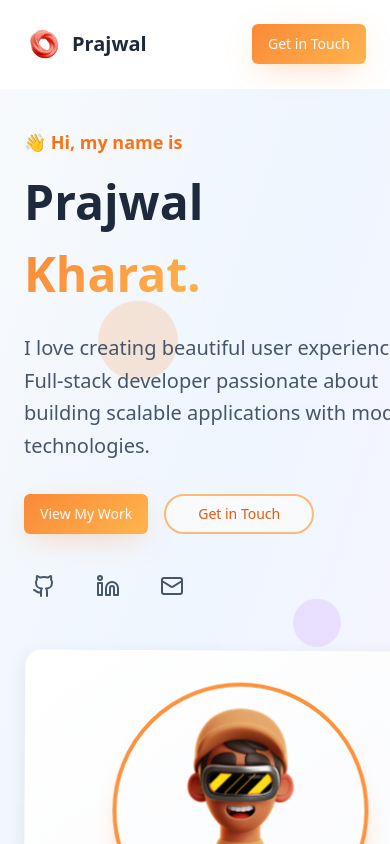
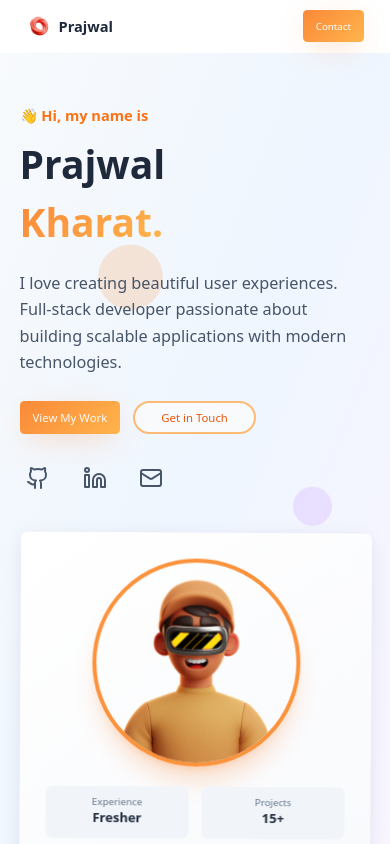
Before and after one commit to prajwalkharat/Prajwal-Kharat-Portfolio, a React (Vite) app: page / in a window 390 px wide. Shown: the top 844 px of the page. Built offline with nearby package versions, Linux system fonts and the light colour scheme.

Commit message:
Add responsive design and resume download
Implement responsive design across the website, enhance the portfolio section background, and add a black text color to the download resume button. A direct download link for the resume from Google Drive will also be implemented.

```diff
--- a/src/components/Navigation.tsx
+++ b/src/components/Navigation.tsx
@@ -21,10 +21,10 @@ const Navigation = () => {
   };
 
   return (
-    <nav className={`nav-3d ${scrolled ? 'py-4' : 'py-6'}`}>
-      <div className="max-w-7xl mx-auto px-6 flex justify-between items-center">
+    <nav className={`nav-3d ${scrolled ? 'py-2 md:py-4' : 'py-3 md:py-6'}`}>
+      <div className="max-w-7xl mx-auto px-4 md:px-6 flex justify-between items-center">
         <div className="flex items-center space-x-2">
-          <div className="w-10 h-10 rounded-lg overflow-hidden">
+          <div className="w-8 md:w-10 h-8 md:h-10 rounded-lg overflow-hidden">
             <img
               src="/twisted-torus-abstract-shapes.png"
               alt="Logo"
@@ -34,7 +34,7 @@ const Navigation = () => {
               loading="eager"
             />
           </div>
-          <span className="font-bold text-xl text-slate-800">Prajwal</span>
+          <span className="font-bold text-lg md:text-xl text-slate-800">Prajwal</span>
         </div>
 
         <div className="hidden md:flex space-x-8">
@@ -51,9 +51,10 @@ const Navigation = () => {
 
         <Button
           onClick={() => scrollToSection("contact")}
-          className="btn-hero"
+          className="btn-hero text-xs md:text-sm px-4 md:px-6 py-2 md:py-3"
         >
-          Get in Touch
+          <span className="hidden sm:inline">Get in Touch</span>
+          <span className="sm:hidden">Contact</span>
         </Button>
       </div>
     </nav>
--- a/src/components/Portfolio.tsx
+++ b/src/components/Portfolio.tsx
@@ -82,22 +82,22 @@ const Portfolio = () => {
     : projects.filter(project => project.category === activeFilter);
 
   return (
-    <section id="portfolio" className="py-24 bg-gradient-to-br from-slate-50 via-white to-blue-50">
-      <div className="max-w-7xl mx-auto px-6">
+    <section id="portfolio" className="py-12 md:py-24 bg-gradient-to-br from-blue-100 via-purple-50 to-indigo-100">
+      <div className="max-w-7xl mx-auto px-4 md:px-6">
         {/* Header */}
-        <div className="text-center mb-16">
-          <div className="text-orange-500 font-semibold text-lg mb-4">Portfolio</div>
-          <h2 className="text-4xl lg:text-5xl font-bold text-slate-800 mb-6">
+        <div className="text-center mb-8 md:mb-16">
+          <div className="text-orange-500 font-semibold text-base md:text-lg mb-4">Portfolio</div>
+          <h2 className="text-2xl md:text-4xl lg:text-5xl font-bold text-slate-800 mb-4 md:mb-6 px-4">
             Some things I've <span className="text-gradient">worked on</span>
           </h2>
-          <p className="text-xl text-slate-600 max-w-3xl mx-auto leading-relaxed">
+          <p className="text-base md:text-xl text-slate-600 max-w-3xl mx-auto leading-relaxed px-4">
             A collection of projects that showcase my development journey and technical expertise across various technologies.
           </p>
         </div>
 
         {/* Filter Buttons with smooth scroll */}
         <div
-          className="flex flex-wrap justify-center gap-4 mb-12"
+          className="flex flex-wrap justify-center gap-2 md:gap-4 mb-8 md:mb-12 px-4"
           role="tablist"
           aria-label="Project categories"
         >
@@ -106,7 +106,7 @@ const Portfolio = () => {
               key={filter.id}
               onClick={() => setActiveFilter(filter.id)}
               variant={activeFilter === filter.id ? "default" : "outline"}
-              className={`rounded-full px-6 py-2 transition-all duration-300 focus:outline-none focus:ring-2 focus:ring-offset-2 focus:ring-orange-500 ${
+              className={`rounded-full px-3 md:px-6 py-1 md:py-2 text-sm md:text-base transition-all duration-300 focus:outline-none focus:ring-2 focus:ring-offset-2 focus:ring-orange-500 ${
                 activeFilter === filter.id
                   ? "btn-hero shadow-lg text-white"
                   : "border-slate-300 hover:border-orange-400 hover:bg-orange-50 focus:ring-offset-slate-50 text-black"
@@ -121,7 +121,7 @@ const Portfolio = () => {
         </div>
 
         {/* Projects Grid */}
-        <div className="grid md:grid-cols-2 lg:grid-cols-3 gap-8">
+        <div className="grid grid-cols-1 md:grid-cols-2 lg:grid-cols-3 gap-4 md:gap-8 px-4 md:px-0">
           {filteredProjects.map((project, index) => (
             <div
               key={project.id}
@@ -137,7 +137,7 @@ const Portfolio = () => {
             >
               {/* Project Image with 3D effect */}
               <div
-                className="relative overflow-hidden rounded-2xl h-48 transition-transform duration-500 group-hover:shadow-2xl"
+                className="relative overflow-hidden rounded-xl md:rounded-2xl h-32 md:h-48 transition-transform duration-500 group-hover:shadow-2xl"
                 style={{
                   transformStyle: 'preserve-3d',
                   transform: 'translateZ(0)',
@@ -153,8 +153,8 @@ const Portfolio = () => {
                 <div className="absolute inset-0 bg-black/20" />
                 <div className="absolute inset-0 flex items-center justify-center">
                   <div className="text-white text-center">
-                    <div className="text-4xl font-bold mb-2">{project.title.split(' ')[0]}</div>
-                    <div className="text-sm opacity-90">Project Preview</div>
+                    <div className="text-2xl md:text-4xl font-bold mb-1 md:mb-2">{project.title.split(' ')[0]}</div>
+                    <div className="text-xs md:text-sm opacity-90">Project Preview</div>
                   </div>
                 </div>
 
@@ -172,22 +172,22 @@ const Portfolio = () => {
               </div>
 
               {/* Project Content */}
-              <div className="p-6 space-y-4 bg-white rounded-b-2xl shadow-md transition-all duration-500 group-hover:shadow-xl">
+              <div className="p-3 md:p-6 space-y-2 md:space-y-4 bg-white rounded-b-xl md:rounded-b-2xl shadow-md transition-all duration-500 group-hover:shadow-xl">
                 <div>
-                  <h3 className="text-xl font-bold text-slate-800 mb-2 group-hover:text-orange-600 transition-colors">
+                  <h3 className="text-lg md:text-xl font-bold text-slate-800 mb-1 md:mb-2 group-hover:text-orange-600 transition-colors">
                     {project.title}
                   </h3>
-                  <p className="text-slate-600 text-sm leading-relaxed">
+                  <p className="text-slate-600 text-xs md:text-sm leading-relaxed">
                     {project.description}
                   </p>
                 </div>
 
                 {/* Technologies */}
-                <div className="flex flex-wrap gap-2">
+                <div className="flex flex-wrap gap-1 md:gap-2">
                   {project.technologies.map((tech) => (
                     <span
                       key={tech}
-                      className="px-3 py-1 bg-slate-100 text-slate-700 text-xs font-medium rounded-full hover:bg-orange-100 hover:text-orange-700 transition-colors"
+                      className="px-2 md:px-3 py-1 bg-slate-100 text-slate-700 text-xs font-medium rounded-full hover:bg-orange-100 hover:text-orange-700 transition-colors"
                     >
                       {tech}
                     </span>
@@ -195,10 +195,10 @@ const Portfolio = () => {
                 </div>
 
                 {/* Metrics */}
-                <div className="space-y-2">
+                <div className="space-y-1 md:space-y-2">
                   {project.metrics.map((metric, i) => (
-                    <div key={i} className="flex items-center text-sm text-slate-600">
-                      <div className="w-2 h-2 bg-green-500 rounded-full mr-3" />
+                    <div key={i} className="flex items-center text-xs md:text-sm text-slate-600">
+                      <div className="w-1.5 md:w-2 h-1.5 md:h-2 bg-green-500 rounded-full mr-2 md:mr-3" />
                       {metric}
                     </div>
                   ))}
@@ -212,22 +212,32 @@ const Portfolio = () => {
         </div>
 
         {/* Call to Action */}
-        <div className="text-center mt-16">
-          <div className="card-3d p-8 bg-gradient-to-br from-orange-500 to-red-600 text-white max-w-2xl mx-auto">
-            <h3 className="text-2xl font-bold mb-4">Want to see more?</h3>
-            <p className="mb-6 text-orange-100">
+        <div className="text-center mt-8 md:mt-16 px-4">
+          <div className="card-3d p-4 md:p-8 bg-gradient-to-br from-orange-500 to-red-600 text-white max-w-2xl mx-auto">
+            <h3 className="text-xl md:text-2xl font-bold mb-3 md:mb-4">Want to see more?</h3>
+            <p className="mb-4 md:mb-6 text-orange-100 text-sm md:text-base">
               Check out my GitHub for additional projects and contributions to open source.
             </p>
-            <div className="flex flex-wrap justify-center gap-4">
+            <div className="flex flex-col sm:flex-row justify-center gap-3 md:gap-4">
               <Button
-                className="bg-white text-orange-600 hover:bg-orange-50"
+                className="bg-white text-orange-600 hover:bg-orange-50 text-sm md:text-base"
               >
-                <Github size={20} className="mr-2" />
+                <Github size={16} className="mr-2" />
                 View GitHub
               </Button>
               <Button
                 variant="outline"
-                className="border-white text-white hover:bg-white/10"
+                className="border-white text-black hover:bg-white/10 text-sm md:text-base"
+                onClick={() => {
+                  // Direct download link - user needs to replace with actual resume URL
+                  const resumeUrl = "https://drive.google.com/uc?export=download&id=YOUR_FILE_ID_HERE";
+                  const link = document.createElement('a');
+                  link.href = resumeUrl;
+                  link.download = 'Prajwal_Resume.pdf';
+                  document.body.appendChild(link);
+                  link.click();
+                  document.body.removeChild(link);
+                }}
               >
                 Download Resume
               </Button>
--- a/src/index.css
+++ b/src/index.css
@@ -167,6 +167,23 @@
   html {
     scroll-behavior: smooth;
   }
+
+  /* Mobile Responsive Base */
+  @media (max-width: 768px) {
+    html {
+      font-size: 14px;
+    }
+
+    body {
+      line-height: 1.5;
+    }
+  }
+
+  @media (max-width: 640px) {
+    html {
+      font-size: 13px;
+    }
+  }
 }
 
 /* 3D Portfolio Animations & Components */
@@ -331,6 +348,52 @@
     transform: translateY(-2px);
     background: rgba(249, 115, 22, 0.1);
   }
+
+  /* Mobile Navigation */
+  @media (max-width: 768px) {
+    .nav-3d {
+      @apply px-4 py-3;
+    }
+
+    .nav-item {
+      @apply px-2 py-1 text-sm;
+    }
+  }
+
+  /* Mobile Responsive Components */
+  @media (max-width: 768px) {
+    .card-3d {
+      @apply rounded-xl;
+      padding: 1rem;
+    }
+
+    .card-3d:hover {
+      transform: translateY(-4px) scale(1.01);
+    }
+
+    .project-card:hover {
+      transform: translateY(-6px) scale(1.01);
+    }
+
+    .btn-hero {
+      @apply px-6 py-3 text-sm;
+    }
+
+    .skill-bar {
+      @apply h-2;
+    }
+  }
+
+  @media (max-width: 640px) {
+    .card-3d {
+      @apply rounded-lg;
+      padding: 0.75rem;
+    }
+
+    .btn-hero {
+      @apply px-4 py-2 text-xs;
+    }
+  }
 }
 
 /* Keyframe Animations */
```
